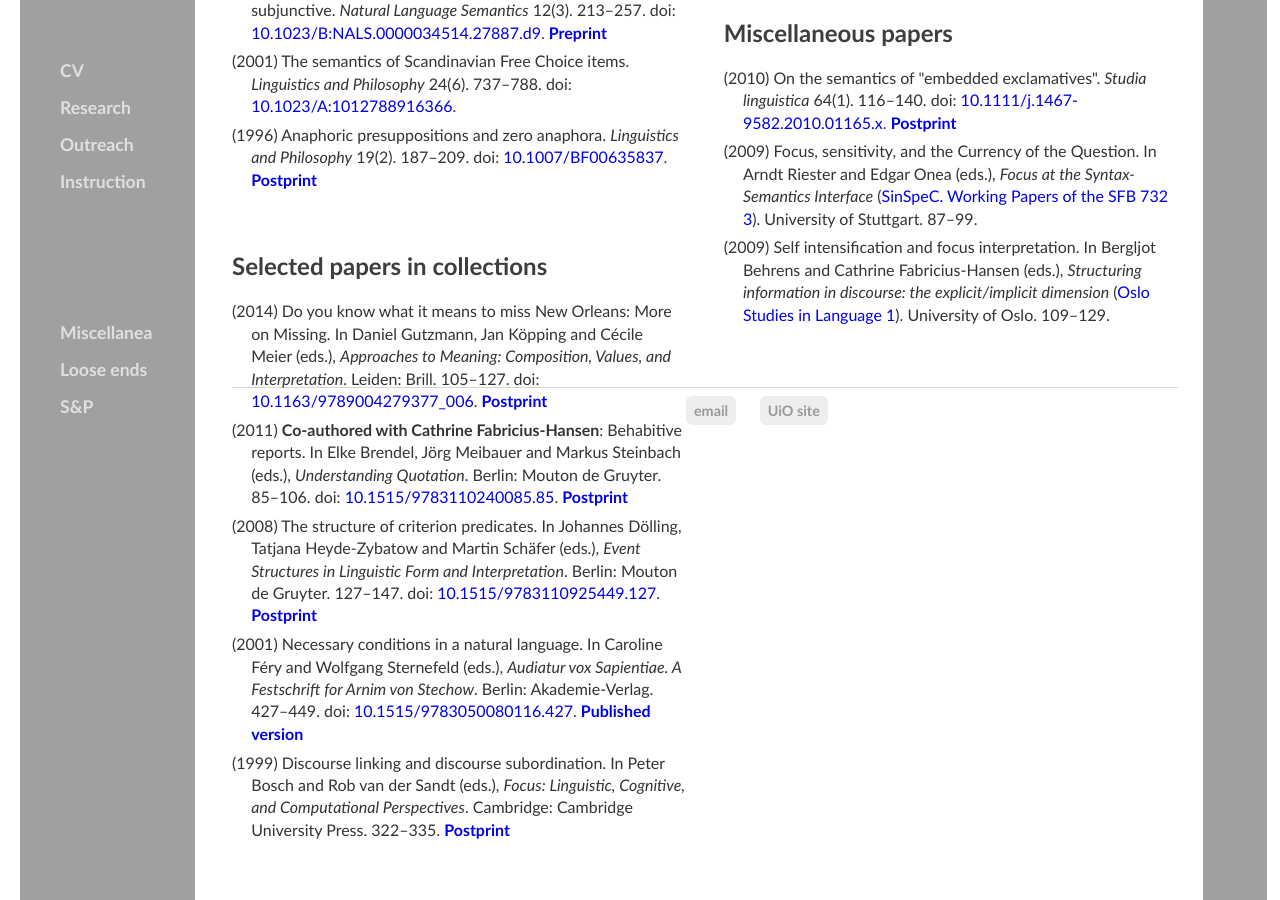
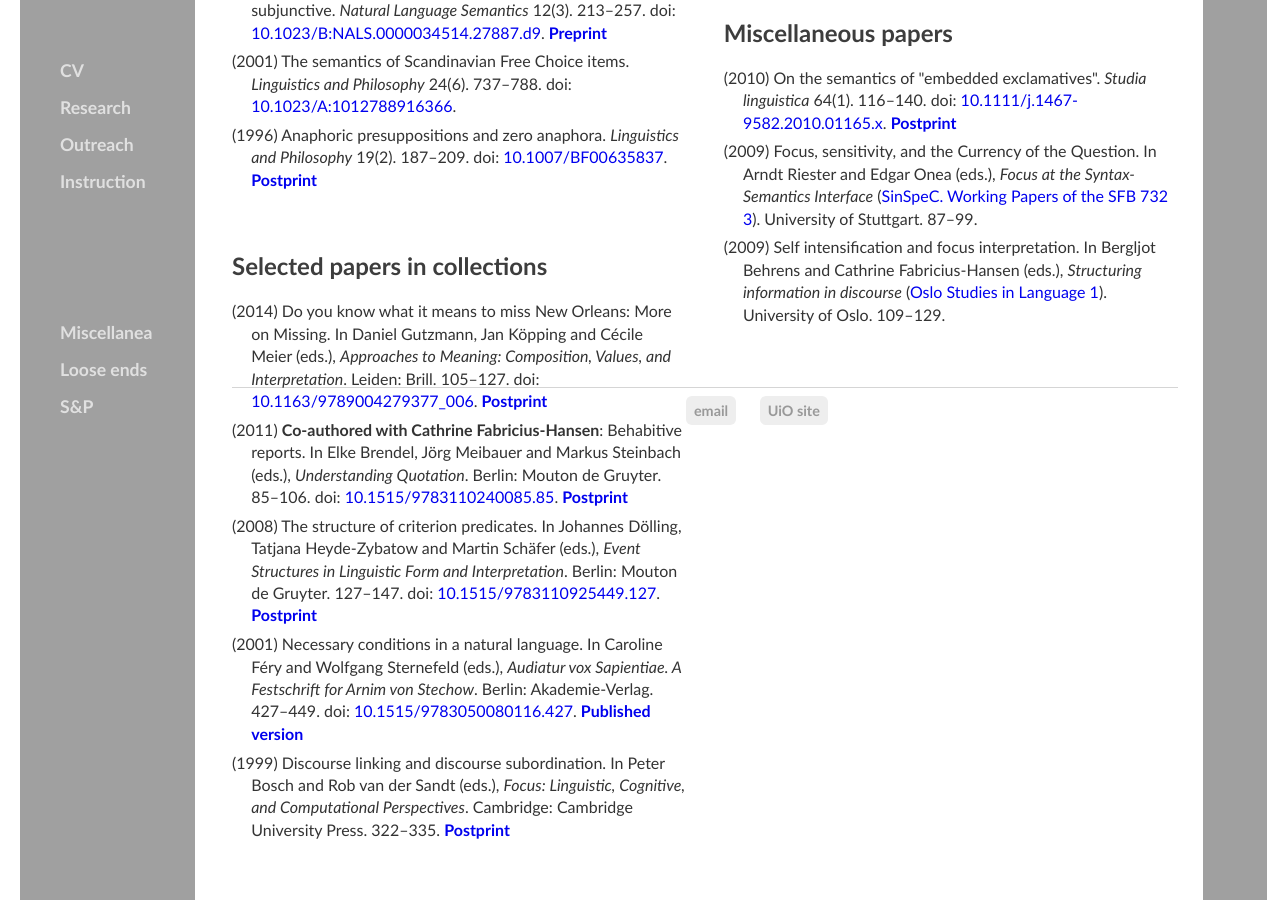
Before and after one commit to kjelljs/kjelljs.github.io, a Jekyll site: the page built from research/index.html, in a window 1280 px wide and 900 px high, scrolled down 1358 px. Built offline with Jekyll 4.4.1, drawn with Linux system fonts in a browser that asks for light colours.

Commit message:
Update index.html

```diff
--- a/research/index.html
+++ b/research/index.html
@@ -79,7 +79,7 @@ figcaption {
 </div> </li>
 		    <li><div class="tooltip">(2009) Focus, sensitivity, and the Currency of the Question. In Arndt Riester and Edgar Onea (eds.), <i>Focus at the Syntax-Semantics Interface</i> (<a href="https://www.sfb732.uni-stuttgart.de/documents/files/6_saeboe.pdf">SinSpeC. Working Papers of the SFB 732 3</a>). University of Stuttgart. 87–99.
 			     <span class="tooltiptext">A paper taking issue with the contention by Beaver and Clark (2008) that (i.a.) exclusive particles and focus are invariably sensitive to the same salient set of propositions, the Current Question.</span></div></li>
-		    <li><div class="tooltip">(2009) Self intensification and focus interpretation. In Bergljot Behrens and Cathrine Fabricius-Hansen (eds.), <i>Structuring information in discourse: the explicit/implicit dimension</i> (<a href="https://journals.uio.no/osla/article/view/8">Oslo Studies in Language 1</a>). University of Oslo. 109–129.
+		    <li><div class="tooltip">(2009) Self intensification and focus interpretation. In Bergljot Behrens and Cathrine Fabricius-Hansen (eds.), <i>Structuring information in discourse</i> (<a href="https://journals.uio.no/osla/article/view/8">Oslo Studies in Language 1</a>). University of Oslo. 109–129.
 			    <span class="tooltiptext">Elaborates on Bergeton's proposal that the <i>selv</i> in complex reflexives is the intensifier <i>selv</i>, embedding it in Eckardt's theory of <i>selbst</i> and supplementing a bidirectional OT component to show why intensification is often necessary.</span></div></li>
     </ul>
 </div>
```
